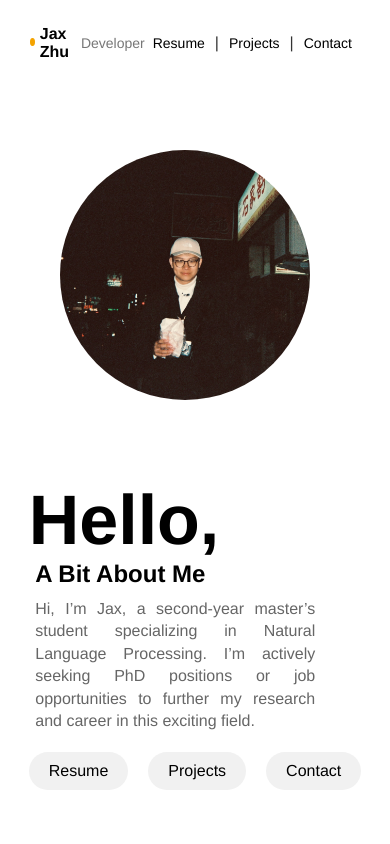
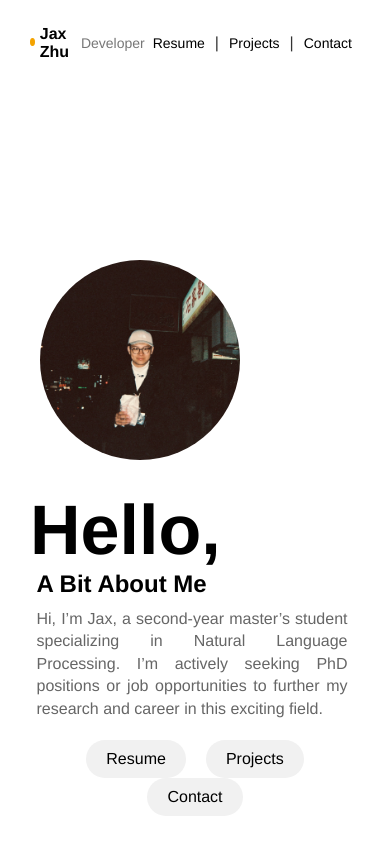
Before and after one commit to imzhyyjax/imzhyyjax.github.io, a Vue app: page / in a window 390 px wide. Shown: the top 844 px of the page. Built offline with nearby package versions, Linux system fonts and the light colour scheme.

Commit message:
modify the location of photo

```diff
--- a/src/views/Home.vue
+++ b/src/views/Home.vue
@@ -109,19 +109,21 @@ home {
     width: 100%;
     max-width: 100%;
     margin: 0 auto;
-    padding: 0 10px; /* 为小屏幕添加一些左右的内边距，防止贴边 */
+    padding: 20px; /* 为小屏幕添加一些左右的内边距，防止贴边 */
     box-sizing: border-box; /* 确保内边距不会影响宽度 */
   }
   .profile-photo{
-    width: 250px;
-    height: 250px;
-    align-items: center;
-    margin-top: 150px;
+    width: 200px;
+    height: 200px;
+    align-self: flex-start; /* 确保图片靠左 */
+    margin-top: 240px;
+    margin-left: 20px;
+    object-fit: cover;
   }
   .hello{
     font-weight: bolder;
     font-size: 70px;
-    margin-top: 80px;
+    margin-top: 30px;
     align-content: center; /* 居中对齐 */
   }
   /* 确保标题和文字不超出屏幕宽度 */
@@ -150,7 +152,7 @@ home {
   font-size: 16px;
   color: #666;
   margin: 10px 0;
-  max-width: 300px;
+  max-width: 331px;
   text-align: justify; /* 两端对齐，可以换成 text-align: left 或 center */
   line-height: 1.4;   /* 行间距 */
   margin-left: 6.5px;
```
